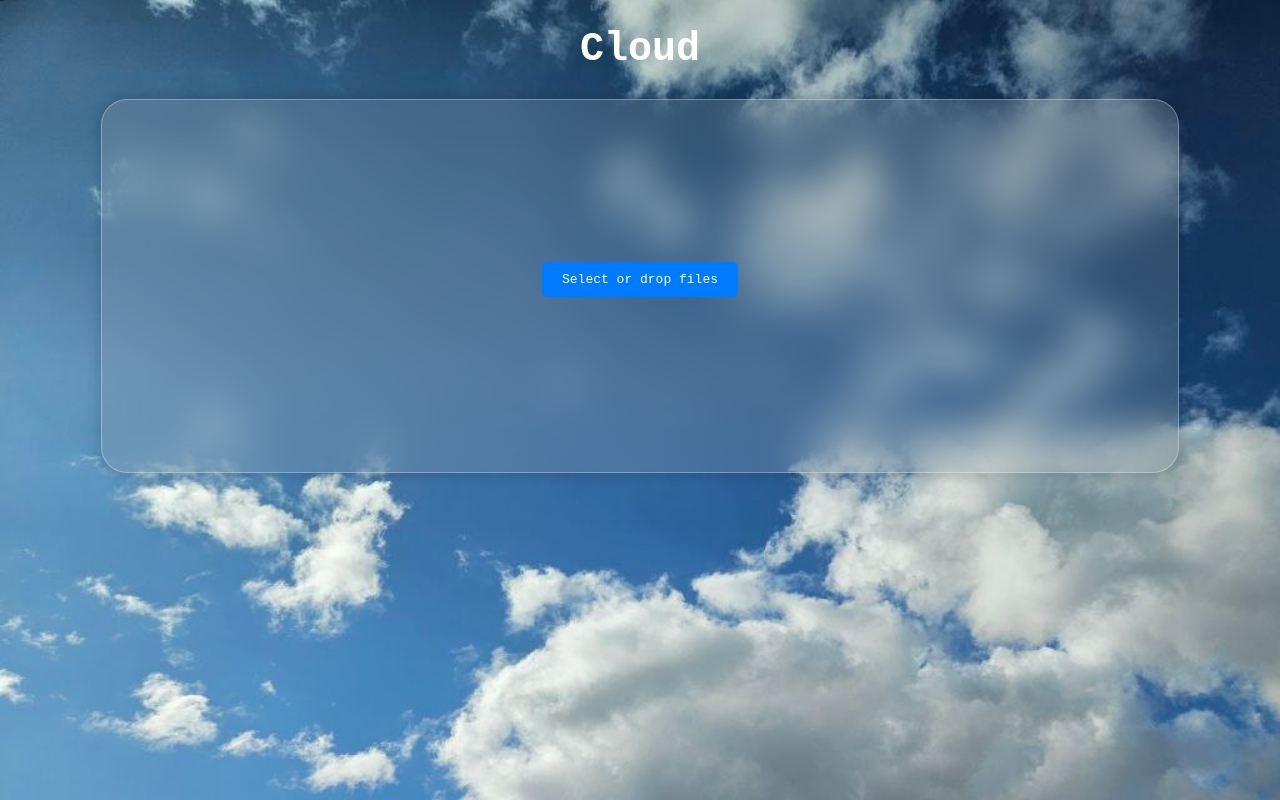
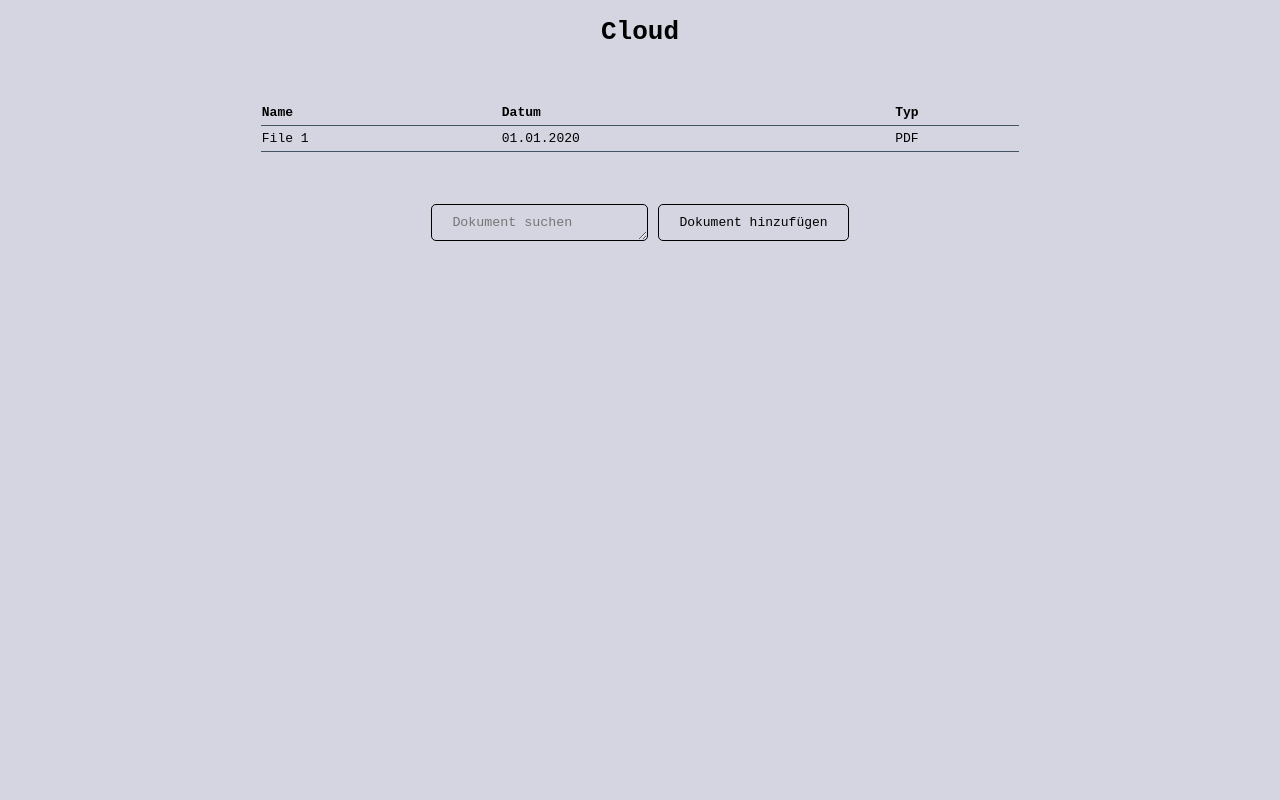
Before and after one commit to DKormann/LLM_service, a plain HTML site: page src/static/index.html in a window 1280 px wide. Drawn offline with Linux system fonts and the light colour scheme.

Commit message:
simple style

```diff
--- a/src/static/index.html
+++ b/src/static/index.html
@@ -3,7 +3,7 @@
 <head>
   <meta charset="UTF-8">
   <meta name="viewport" content="width=device-width, initial-scale=1.0">
-  <title>Document</title>
+  <title>Cloud</title>
   <link rel="stylesheet" href="/static/style.css">
 </head>
 <body>
@@ -11,10 +11,29 @@
 
   <h1>Cloud</h1>
   <div id="gallery">
-    <input type="file" id="fileElem" multiple accept="*/*" onchange="handleFiles(this.files)" style="display:none">
-    <label for="fileElem" class="button">Select or drop files</label>
 
-    <table> </table>
+
+    <table>
+
+      <tr>
+        <th>Name</th>
+        <th>Datum</th>
+        <th>Typ</th>
+      </tr>
+
+      <tr>
+        <td>File 1</td>
+        <td>01.01.2020</td>
+        <td>PDF</td>
+      </tr>
+
+    </table>
+
+    <div id="command_bar">
+      <textarea type="text" name="searchbar" placeholder="Dokument suchen" rows="1"></textarea>
+      <input type="file" id="fileElem" multiple accept="*/*" onchange="handleFiles(this.files)" style="display:none">
+      <label for="fileElem" class="button">Dokument hinzufügen</label>
+    </div>
 
   </div>
 
--- a/src/static/script.js
+++ b/src/static/script.js
@@ -8,9 +8,7 @@
 document.addEventListener('drop', e=>handleFiles(e.dataTransfer.files), false);
 
 function handleFiles(files){
-  for (let file of files) {
-    handleFile(file);
-  }
+  for (let file of files) {handleFile(file)}
 }
 
 function handleFile(file) {handleDocument(file)}
@@ -18,7 +16,8 @@ function handleFile(file) {handleDocument(file)}
 const ML_api = "http://metroplex:5100/";
 
 class Document{
-  constructor(file, type, date, title){
+  constructor(uuid, file, type, date, title){
+  this.uuid = uuid;
   this.file = file;
   this.type = type;
     this.date = date;
@@ -37,13 +36,17 @@ function add_doc(doc){
   document.querySelector('#gallery>table').appendChild(doc.element);
 }
 
+loadr = '<span class="loading">...</span>';
+
 function handleDocument(file){
 
-    let newDoc = new Document(file, "...", "...", "...");
-    add_doc(newDoc);
+  let newDoc = new Document(file, loadr, loadr, loadr);
+  add_doc(newDoc);
 
   let formData = new FormData();
   formData.append('file', file);
+
+  uuid = Math.random().toString(36).substring(2, 15) + Math.random().toString(36).substring(2, 15);
 
   fetch(ML_api+"pdf_api/handle_pdf", {
     method: 'POST',
@@ -51,6 +54,7 @@ function handleDocument(file){
   }).then(response => response.json().then(data => {
     let text = data.text
     console.log(text)
+
     fetch(ML_api+"llm_api/extract_invoice_information", {
       method: 'POST',
       body: JSON.stringify({
--- a/src/static/style.css
+++ b/src/static/style.css
@@ -1,85 +1,69 @@
 body{
-  background-image: url('cloud.jpg');
-  background-position-y: 0vh;
-  background-size: 200vh;
-  background-repeat: repeat;
+
+  --background: #222;
+  --color: white;
+  --accent: #234a73;
+
   text-align: center;
   font-family: monospace;
-  color: white;
+  background-color: var(--background);
+  color: var(--color);
 }
 
-h1{
-  font-size: 5vh;
+@media (prefers-color-scheme: light) {
+  body {
+    --background: rgb(213, 213, 225);
+    --color: black;
+    --accent: #456;
+  }
 }
 
-#drop-area {
-  border: 2px dashed #ccc;
-  border-radius: 20px;
-  width: 480px;
-  margin: 50px auto;
-  padding: 20px;
+table{
+  width: 100%;
+  border-collapse: collapse;
+  border-spacing: 0;
+  text-align: left;
+  margin: 4em auto;
+  width: 60%;
 }
 
-#drop-area.highlight {
-  border-color: purple;
+tr{
+  border-bottom: 1px solid var(--accent);
+  height: 2em;
 }
 
-.my-form {
-  margin-bottom: 10px;
+th{
+  max-width: 20em;
 }
 
-#gallery {
-  margin-top: 10px;
-
+#command_bar {
   display: flex;
-  background-color: #b5b5b52e;
-  min-height: 40vh;
-  width: 80vw;
-  margin: auto;
-  border-radius: 2em;
-  backdrop-filter: blur(20px);
-
-  box-shadow: 0 0 10px 5px rgba(0, 0, 0, 0.1);
-  border: 1px solid rgba(255, 255, 255, 0.3);
-
-  flex-wrap: wrap;
   align-items: center;
-  flex-direction: column;
+  gap: 10px;
   justify-content: center;
-
-  gap: 1em;
-  padding: 2em;
 }
 
-#gallery>table {
-  display: block;
-  border-collapse: collapse;
-  border-spacing: 0; /* Remove any gaps */
-}
 
-#gallery>table>tr {
-  text-align: left;
-  background-color: #007bff92;
-  margin: 1em;
-  padding: 1em;
-  border-bottom: 1px solid transparent;
-  border-bottom: 2px dashed #ccc;
-}
-
-#gallery>table>tr:last-child {
-  border-bottom: none; /* Remove bottom border for the last row */
-}
-
-#gallery>table>tr>td {
-  border: none;  /* No borders between columns */
-  margin: 1em;
-  padding: 1em;  /* Optional padding for cells */
-}
-.button {
+textarea, input, button, .button {
   display: inline-block;
   padding: 10px 20px;
   cursor: pointer;
-  background: #007bff;
-  color: white;
+  color: var(--color);
+  background-color: unset;
+  border: 1px solid var(--color);
   border-radius: 5px;
 }
+
+
+.loading{
+  animation: wiggle .5s infinite;
+  }
+
+@keyframes wiggle {
+  0%, 100% {
+    transform:translateY(0);
+  }
+  50% {
+    transform:translateY(-10px);
+  }
+}
```
Also changed, not shown: src/static/cloud.jpg (deleted), 4 other files.
